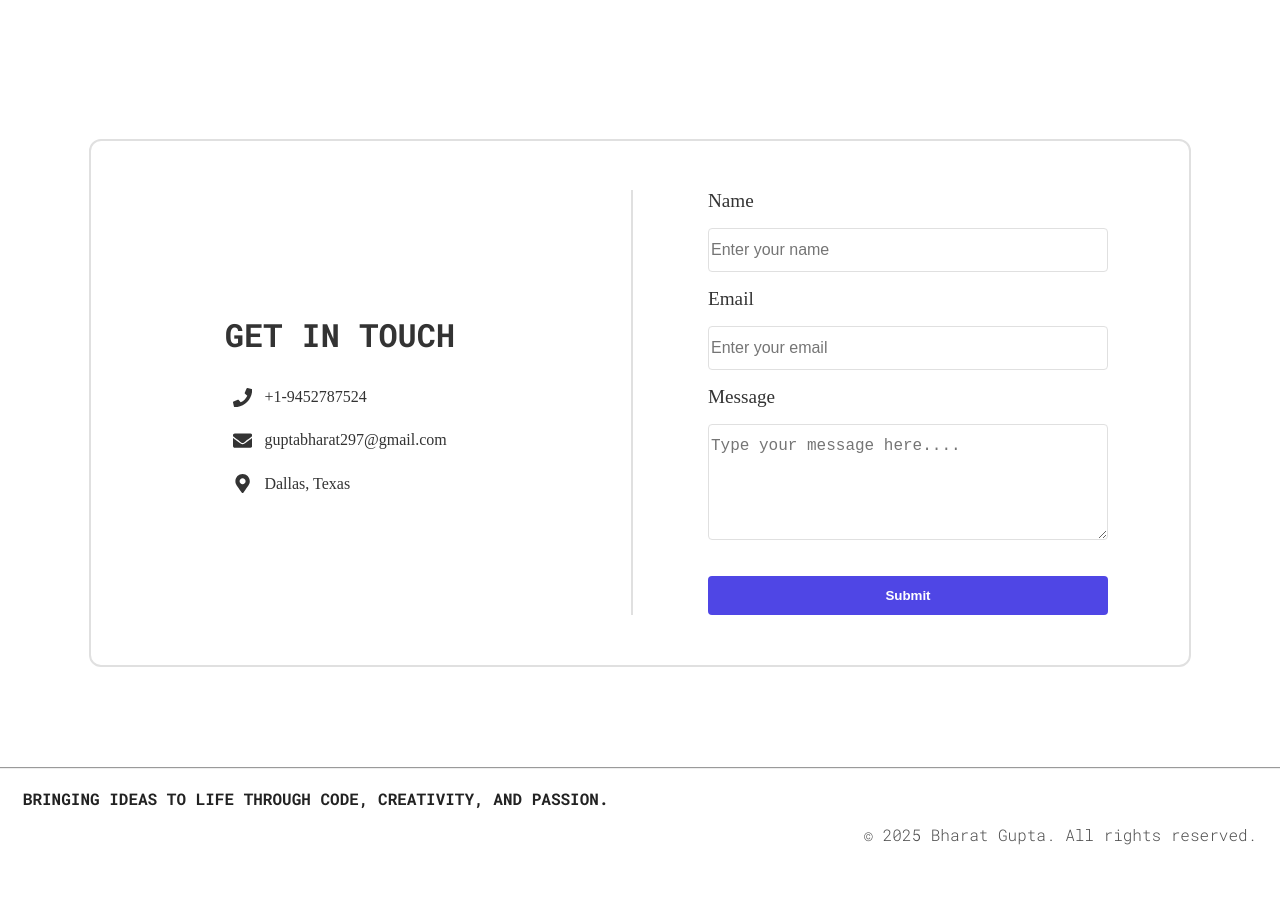
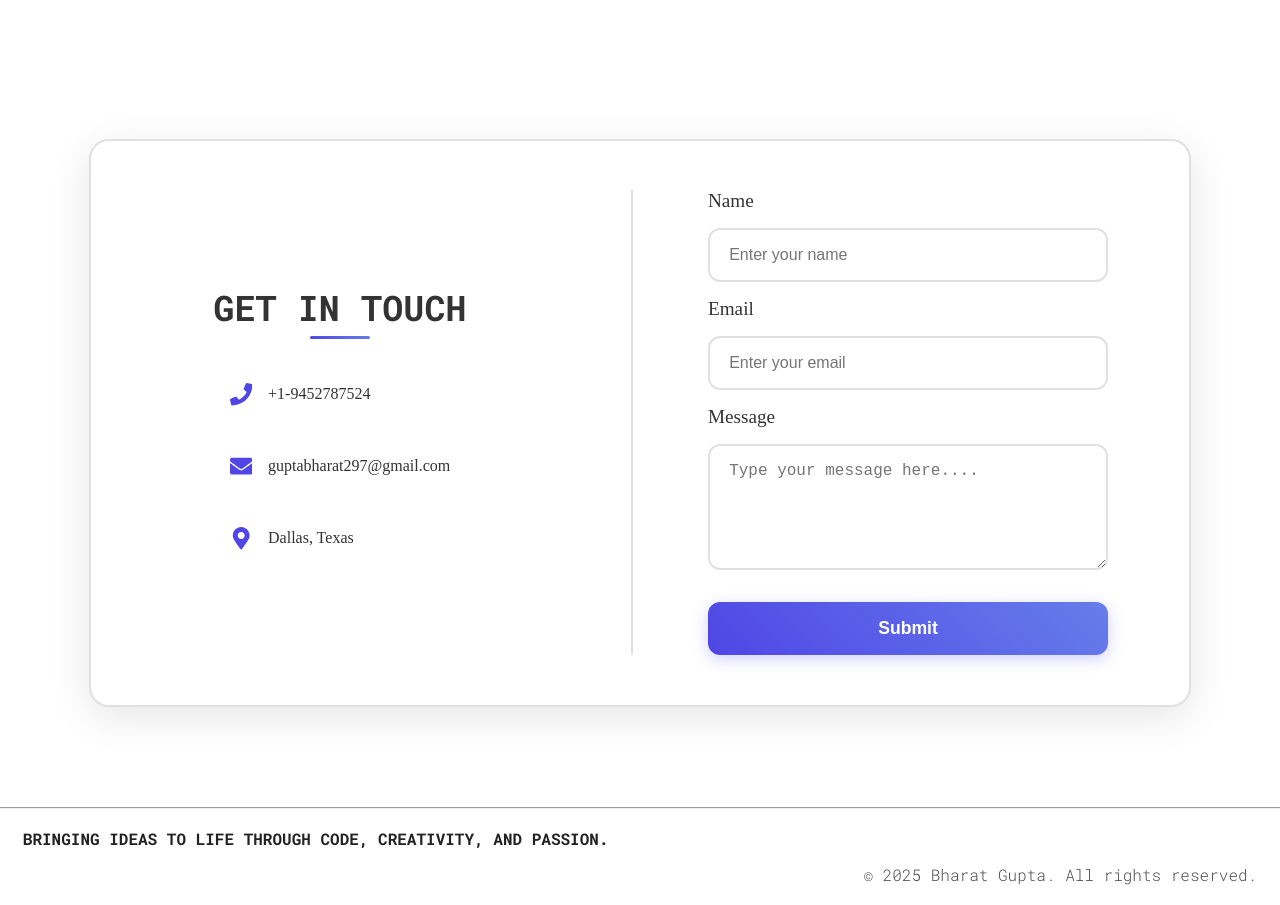
Before and after one commit to bharatgupta77/Portfolio-Bharat_Gupta, a React (Vite) app: page / in a window 1280 px wide. Shown: the part 7240-8145 px from the top of the page. Before the commit the page ends 8105 px from the top, so only its background shows below. Built offline with nearby package versions, Linux system fonts and the light colour scheme.

Commit message:
Updated Contact.jsx, design and functionality bu emailservice and form validation

```diff
--- a/src/sections/Contact/Contact.jsx
+++ b/src/sections/Contact/Contact.jsx
@@ -1,9 +1,72 @@
 // Contact.jsx
-import React from "react";
+import React, { useState, useEffect } from "react";
+import emailjs from "@emailjs/browser";
 import styles from "./Contact.module.css";
-import { FaPhone, FaEnvelope, FaMapMarkerAlt } from "react-icons/fa";
+import { FaPhone, FaEnvelope, FaMapMarkerAlt, FaTimes } from "react-icons/fa";
 
 const Contact = () => {
+  const [formData, setFormData] = useState({
+    name: '',
+    email: '',
+    message: ''
+  });
+  const [isLoading, setIsLoading] = useState(false);
+  const [submitStatus, setSubmitStatus] = useState(null);
+
+  // Auto-close success message after 30 seconds
+  useEffect(() => {
+    if (submitStatus?.type === 'success') {
+      const timer = setTimeout(() => {
+        setSubmitStatus(null);
+      }, 30000); // 30 seconds
+
+      return () => clearTimeout(timer);
+    }
+  }, [submitStatus]);
+
+  const closeMessage = () => {
+    setSubmitStatus(null);
+  };
+
+  const handleInputChange = (e) => {
+    const { name, value } = e.target;
+    setFormData(prev => ({
+      ...prev,
+      [name]: value
+    }));
+  };
+
+  const handleSubmit = async (e) => {
+    e.preventDefault();
+    setIsLoading(true);
+    setSubmitStatus(null);
+
+    try {
+      // EmailJS configuration - You'll need to set these up
+      const serviceId = 'service_mqaocks';
+      const templateId = 'template_1uri7nn';
+      const publicKey = 'qK8pBQmpfUFzuPryy';
+
+      const templateParams = {
+        from_name: formData.name,
+        from_email: formData.email,
+        message: formData.message,
+        to_email: 'guptabharat297@gmail.com'
+      };
+
+      await emailjs.send(serviceId, templateId, templateParams, publicKey);
+
+      // Reset form on success
+      setFormData({ name: '', email: '', message: '' });
+      setSubmitStatus({ type: 'success', message: 'Message sent successfully! I\'ll get back to you soon.' });
+    } catch (error) {
+      console.error('Error sending message:', error);
+      setSubmitStatus({ type: 'error', message: 'Failed to send message. Please try again later.' });
+    } finally {
+      setIsLoading(false);
+    }
+  };
+
   return (
     <div id="contact" className={styles.container}>
       <div className={styles.card}>
@@ -25,12 +88,14 @@ const Contact = () => {
           </div>
         </div>
 
-        <form className={styles.formSection}>
+        <form className={styles.formSection} onSubmit={handleSubmit}>
           <label htmlFor="name">Name</label>
           <input
             type="text"
             id="name"
             name="name"
+            value={formData.name}
+            onChange={handleInputChange}
             placeholder="Enter your name"
             required
           />
@@ -40,6 +105,8 @@ const Contact = () => {
             type="email"
             id="email"
             name="email"
+            value={formData.email}
+            onChange={handleInputChange}
             placeholder="Enter your email"
             required
           />
@@ -48,12 +115,30 @@ const Contact = () => {
           <textarea
             id="message"
             name="message"
+            value={formData.message}
+            onChange={handleInputChange}
             placeholder="Type your message here...."
             rows="5"
             required
           ></textarea>
 
-          <button type="submit">Submit</button>
+          {submitStatus && (
+            <div className={`${styles.statusMessage} ${styles[submitStatus.type]}`}>
+              <span>{submitStatus.message}</span>
+              <button
+                type="button"
+                className={styles.closeButton}
+                onClick={closeMessage}
+                aria-label="Close message"
+              >
+                <FaTimes />
+              </button>
+            </div>
+          )}
+
+          <button type="submit" disabled={isLoading}>
+            {isLoading ? 'Sending...' : 'Submit'}
+          </button>
         </form>
       </div>
     </div>
--- a/src/sections/Contact/Contact.module.css
+++ b/src/sections/Contact/Contact.module.css
@@ -11,13 +11,20 @@
 .card {
   background-color: var(--contact-card-bg);
   padding: 4%;
-  border-radius: 12px;
+  border-radius: 20px;
   border: 2px solid var(--contact-border-color);
+  box-shadow: 0 10px 40px rgba(0, 0, 0, 0.1);
   display: flex;
   flex-direction: column;
   gap: 2rem;
   width: 100%;
   max-width: 1000px;
+  transition: transform 0.3s ease, box-shadow 0.3s ease;
+}
+
+.card:hover {
+  transform: translateY(-5px);
+  box-shadow: 0 20px 60px rgba(0, 0, 0, 0.15);
 }
 
 @media (min-width: 768px) {
@@ -42,10 +49,24 @@
 }
 
 .heading {
-  font-size: 2rem;
-  font-weight: bold;
-  margin-bottom: 1rem;
+  font-size: 2.2rem;
+  font-weight: 700;
+  margin-bottom: 1.5rem;
   color: var(--contact-heading);
+  text-align: center;
+  position: relative;
+}
+
+.heading::after {
+  content: '';
+  position: absolute;
+  bottom: -8px;
+  left: 50%;
+  transform: translateX(-50%);
+  width: 60px;
+  height: 3px;
+  background: linear-gradient(45deg, var(--contact-primary-color), #667eea);
+  border-radius: 2px;
 }
 
 .contactInfo {
@@ -57,11 +78,26 @@
 .infoItem {
   display: flex;
   align-items: center;
-  gap: 0.75rem;
+  gap: 1rem;
+  padding: 0.8rem;
+  border-radius: 10px;
+  transition: all 0.3s ease;
+  cursor: pointer;
+}
+
+.infoItem:hover {
+  background-color: rgba(99, 102, 241, 0.05);
+  transform: translateX(5px);
 }
 
 .icon {
-  font-size: 1.2rem;
+  font-size: 1.4rem;
+  color: var(--contact-primary-color);
+  transition: transform 0.3s ease;
+}
+
+.infoItem:hover .icon {
+  transform: scale(1.1);
 }
 
 .formSection {
@@ -78,37 +114,114 @@ input,
 textarea {
   width: 100%;
   box-sizing: border-box;
-  padding-top: 0.75rem;
-  padding-bottom: 0.75rem;
-  border: 1px solid var(--contact-border-color);
-  border-radius: 4px;
+  padding: 1rem 1.2rem;
+  border: 2px solid var(--contact-border-color);
+  border-radius: 12px;
   background-color: var(--contact-input-bg);
   color: var(--contact-text-color);
   font-size: 1rem;
-  transition: border-color 0.3s ease, box-shadow 0.3s ease;
+  transition: all 0.3s ease;
 }
 
 input:focus,
 textarea:focus {
   outline: none;
   border-color: var(--contact-primary-color);
-  box-shadow: 0 0 0 3px rgba(99, 102, 241, 0.1);
+  box-shadow: 0 0 0 4px rgba(99, 102, 241, 0.1);
+  transform: translateY(-2px);
 }
 
 button {
-  padding: 0.75rem 1.5rem;
-  background-color: var(--contact-primary-color);
+  padding: 1rem 2rem;
+  background: linear-gradient(45deg, var(--contact-primary-color), #667eea);
   color: var(--contact-btn-text);
   border: none;
-  border-radius: 4px;
+  border-radius: 12px;
   cursor: pointer;
   font-weight: 600;
-  margin-top: 5%;
-  transition: background-color 0.3s ease;
+  font-size: 1.1rem;
+  margin-top: 1rem;
+  transition: all 0.3s ease;
+  box-shadow: 0 4px 15px rgba(99, 102, 241, 0.3);
 }
 
 button:hover {
-  background-color: var(--contact-primary-color-hover);
+  transform: translateY(-2px);
+  box-shadow: 0 8px 25px rgba(99, 102, 241, 0.4);
+  background: linear-gradient(45deg, #667eea, var(--contact-primary-color));
+}
+
+button:active {
+  transform: translateY(0);
+}
+
+button:disabled {
+  background: #ccc;
+  cursor: not-allowed;
+  opacity: 0.6;
+  transform: none;
+  box-shadow: none;
+}
+
+.statusMessage {
+  padding: 1rem 3rem 1rem 1rem;
+  border-radius: 12px;
+  font-weight: 500;
+  text-align: center;
+  margin-top: 1rem;
+  animation: slideIn 0.3s ease-out;
+  position: relative;
+}
+
+.closeButton {
+  position: absolute;
+  top: 0.5rem;
+  right: 0.5rem;
+  background: none;
+  border: none;
+  cursor: pointer;
+  color: inherit;
+  font-size: 0.9rem;
+  padding: 0.25rem;
+  border-radius: 50%;
+  display: flex;
+  align-items: center;
+  justify-content: center;
+  width: 24px;
+  height: 24px;
+  transition: all 0.2s ease;
+  opacity: 0.7;
+}
+
+.closeButton:hover {
+  opacity: 1;
+  background-color: rgba(0, 0, 0, 0.1);
+  transform: scale(1.1);
+}
+
+@keyframes slideIn {
+  from {
+    opacity: 0;
+    transform: translateY(20px);
+  }
+  to {
+    opacity: 1;
+    transform: translateY(0);
+  }
+}
+
+.success {
+  background: linear-gradient(45deg, #d4edda, #c3e6cb);
+  color: #155724;
+  border: 2px solid #c3e6cb;
+  box-shadow: 0 4px 15px rgba(21, 87, 36, 0.1);
+}
+
+.error {
+  background: linear-gradient(45deg, #f8d7da, #f5c6cb);
+  color: #721c24;
+  border: 2px solid #f5c6cb;
+  box-shadow: 0 4px 15px rgba(114, 28, 36, 0.1);
 }
 
 label {
```
